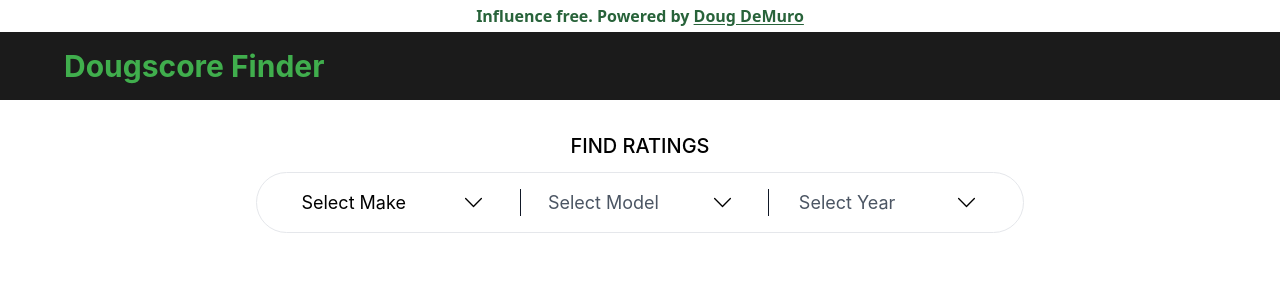
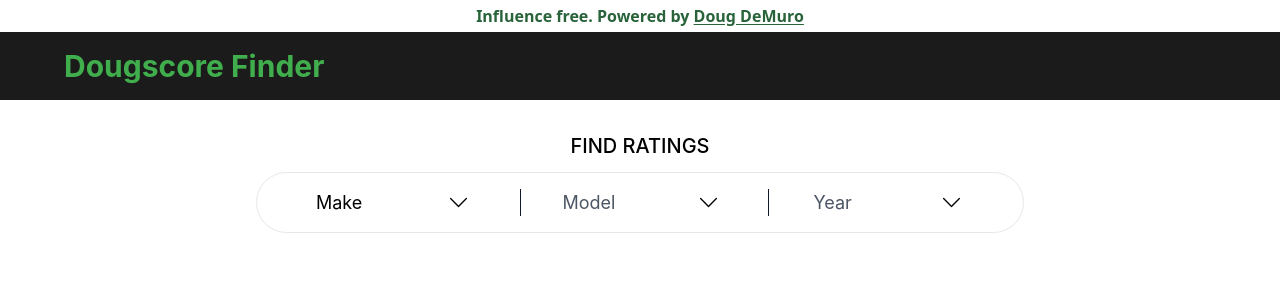
Before and after one commit to devodii/dougscore, a Next.js app in the folder packages/app/: page / in a window 1280 px wide. Shown: the top 300 px of the page. Built offline with nearby package versions, Linux system fonts and the light colour scheme; no server answers; the database is empty.

Commit message:
chore: remove text Select from button

```diff
--- a/packages/app/src/components/hero/searcher.tsx
+++ b/packages/app/src/components/hero/searcher.tsx
@@ -94,7 +94,7 @@
             onClick={() => openModal("make")}
           >
             <span className="text-black text-[18px]">
-              {selectedMake === null ? "Select Make" : selectedMake}
+              {selectedMake === null ? "Make" : selectedMake}
             </span>
             <BsChevronDown className="font-semibold text-xl lg:text-[21px]" />
           </button>
@@ -108,7 +108,7 @@
                 selectedMake ? "text-black" : "text-gray-600"
               } text-[18px]`}
             >
-              {selectedModel === null ? "Select Model" : selectedModel}
+              {selectedModel === null ? "Model" : selectedModel}
             </span>
             <BsChevronDown className="font-semibold text-xl lg:text-[21px]" />
           </button>
@@ -122,7 +122,7 @@
                 selectedMake && selectedModel ? "text-black" : "text-gray-600"
               } text-[18px]`}
             >
-              {selectedYear === null ? "Select Year" : selectedYear}
+              {selectedYear === null ? "Year" : selectedYear}
             </span>
             <BsChevronDown className="font-semibold text-xl lg:text-[21px]" />
           </button>
```
